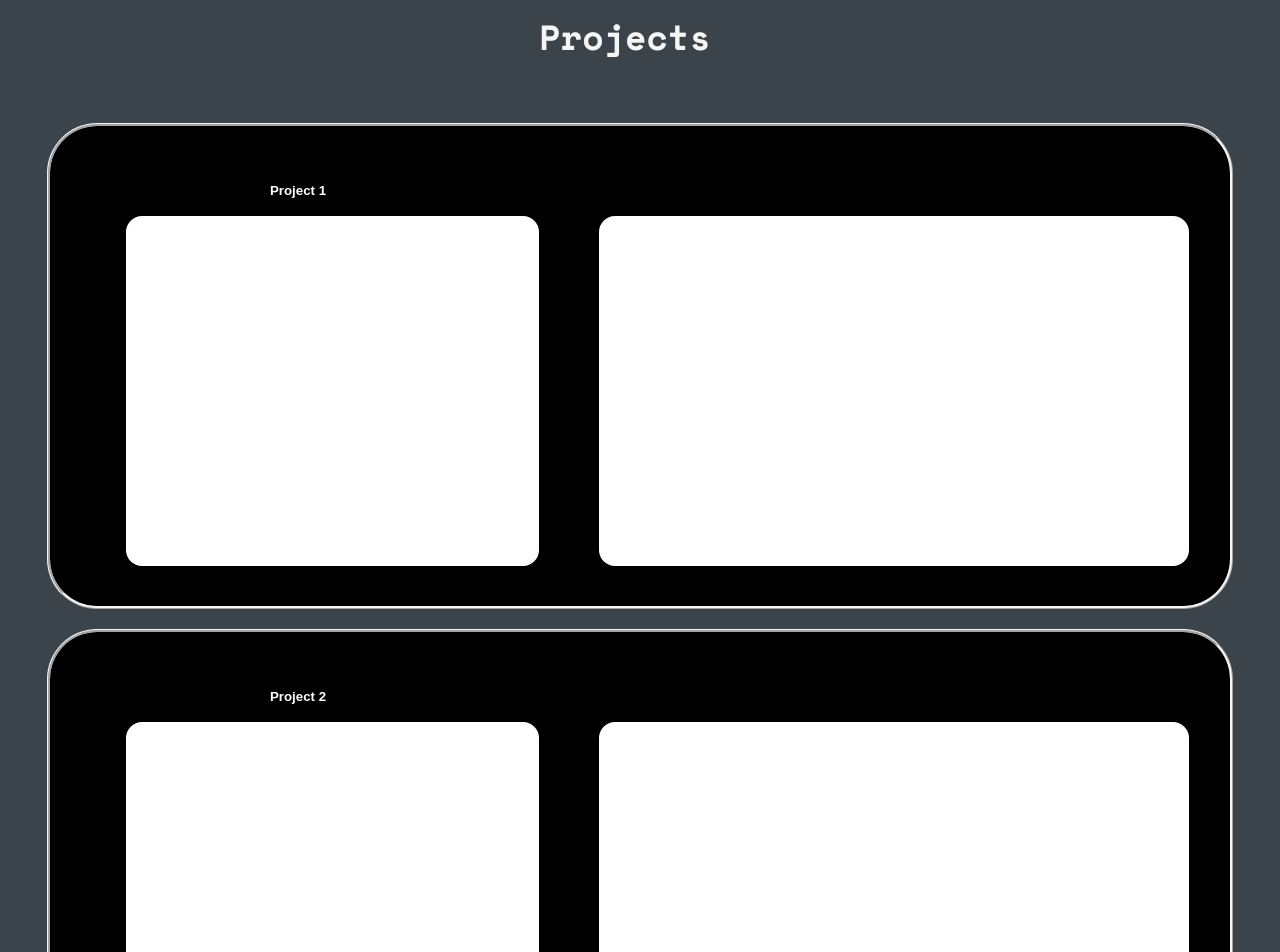
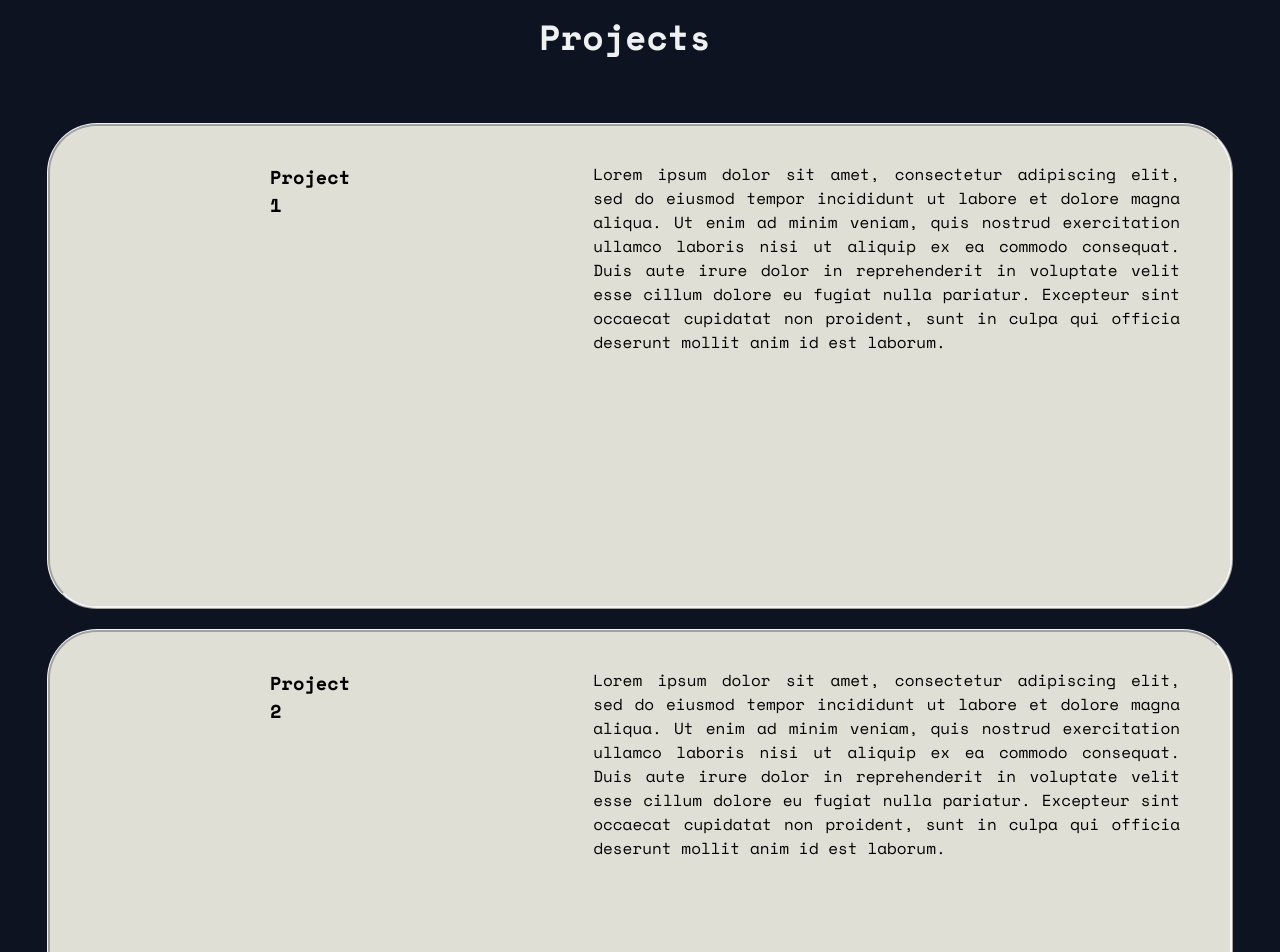
Before and after one commit to Macc-Mp/Myportfolio, a React (Vite) app in the folder Paule-Portfolio/: page / in a window 1280 px wide. Shown: the part 900-1852 px from the top of the page. Built offline with nearby package versions, Linux system fonts and the light colour scheme.

Commit message:
add text on project body (1)

```diff
--- a/Paule-Portfolio/src/components/ProjectsBody.jsx
+++ b/Paule-Portfolio/src/components/ProjectsBody.jsx
@@ -12,32 +12,41 @@ function ProjectsBody(){
         <h2>Projects</h2>
 
             <div className ='pj1'>
-                <h5>Project 1</h5>
+                <h3>Project 1</h3>
                 <div className='left-card'>
 
                 </div>
                 <div className='right-card'>
-                    <span></span>
+                    <span>
+                        <p>Lorem ipsum dolor sit amet, consectetur adipiscing elit, sed do eiusmod tempor incididunt ut labore et dolore magna aliqua.
+                            Ut enim ad minim veniam, quis nostrud exercitation ullamco laboris nisi ut aliquip ex ea commodo consequat. Duis aute irure dolor in reprehenderit in voluptate velit esse cillum dolore eu fugiat nulla pariatur. Excepteur sint occaecat cupidatat non proident, sunt in culpa qui officia deserunt mollit anim id est laborum. </p>
+                    </span>
             </div>
             </div>
 
             <div className ='pj2'>
-            <   h5>Project 2</h5>
+            <   h3>Project 2</h3>
                 <div className='left-card'>
 
                 </div>
                 <div className='right-card'>
-                    <span></span>
+                    <span>
+                    <p>Lorem ipsum dolor sit amet, consectetur adipiscing elit, sed do eiusmod tempor incididunt ut labore et dolore magna aliqua.
+                    Ut enim ad minim veniam, quis nostrud exercitation ullamco laboris nisi ut aliquip ex ea commodo consequat. Duis aute irure dolor in reprehenderit in voluptate velit esse cillum dolore eu fugiat nulla pariatur. Excepteur sint occaecat cupidatat non proident, sunt in culpa qui officia deserunt mollit anim id est laborum. </p>
+                    </span>
             </div>
             </div>
 
             <div className ='pj3'>
-                <h5>Project 3</h5>
+                <h3>Project 3</h3>
                 <div className='left-card'>
 
                 </div>
                 <div className='right-card'>
-                    <span></span>
+                    <span>
+                    <p>Lorem ipsum dolor sit amet, consectetur adipiscing elit, sed do eiusmod tempor incididunt ut labore et dolore magna aliqua.
+                    Ut enim ad minim veniam, quis nostrud exercitation ullamco laboris nisi ut aliquip ex ea commodo consequat. Duis aute irure dolor in reprehenderit in voluptate velit esse cillum dolore eu fugiat nulla pariatur. Excepteur sint occaecat cupidatat non proident, sunt in culpa qui officia deserunt mollit anim id est laborum. </p>
+                    </span>
             </div>
             </div>
 
--- a/Paule-Portfolio/src/css/Footer.css
+++ b/Paule-Portfolio/src/css/Footer.css
@@ -8,7 +8,7 @@ body, html {
 .footer {
     width: 100%; /* Full width of the viewport */
     height: 30vh; /* Set the height of the footer */
-    background-color: black; /* Background color for the footer */
+    background-color: #0d1321; /*Isabelline */
     margin-top: auto; /* Push the footer to the bottom */
     display: flex;
     justify-content: center; /* Center the button horizontally */
--- a/Paule-Portfolio/src/css/ProjectsBody.css
+++ b/Paule-Portfolio/src/css/ProjectsBody.css
@@ -5,7 +5,7 @@
     position: relative;
     height: auto;
     width: 100%; /* Full width of the viewport */
-    background-color: #3b444b; /* Background color for the footer */
+    background-color: #0d1321; /* Rich Black */
     margin-top: auto; /* Push the footer to the bottom */
 
     justify-content: flex-start; /* Center the button horizontally */
@@ -28,11 +28,36 @@
     bottom: 30px;
     left: -15px;
 
-    color: whitesmoke;
+    color: #eef0f2;
     font-family: "Space Mono", monospace;
     font-weight: 700;
     font-style: normal;
 
+}
+.ProjectsBody .pj1 h3,
+.ProjectsBody .pj2 h3,
+.ProjectsBody .pj3 h3{
+    color: black;
+    font-family: "Space Mono", monospace;
+    font-weight: 700;
+    font-style: normal;
+    position: relative;
+    bottom: 160px;
+    left: 220px;
+}
+
+.ProjectsBody .pj1 p,
+.ProjectsBody .pj2 p,
+.ProjectsBody .pj3 p{
+    color: black;
+    font-family: "Space Mono", monospace;
+    font-weight: 400;
+    font-style: normal;
+    position: relative;
+    bottom: 70px;
+    right: 50px;
+    text-align: justify;
+    line-height: 1.5;
 }
 
 .ProjectsBody .pj1 h5,
@@ -58,7 +83,7 @@
 .ProjectsBody .pj3 {
     position: relative;
     border-radius: 50px;
-    background-color: black;
+    background-color: #e0dfd5;
     border-style:ridge;
     border-color: whitesmoke;
     width: 100%;
@@ -74,7 +99,6 @@
 .ProjectsBody .pj3 .left-card{
     width: 35%;
     height: 100%;
-    background-color: white;
     border-radius: 1rem;
     text-align: center;
     align-items: center;
@@ -88,8 +112,8 @@
 .ProjectsBody .pj3 .right-card{
     width: 50%;
     height: 100%;
-    background-color: white;
-    border-radius: 1rem;
+
+    border-radius: 2rem;
     text-align: center;
     align-items: center;
 
--- a/Paule-Portfolio/src/css/Skills.css
+++ b/Paule-Portfolio/src/css/Skills.css
@@ -2,7 +2,7 @@
     position: relative;
     height: auto;
     width: 100%; /* Full width of the viewport */
-    background-color: steelblue  ; /* Background color for the footer */
+    background-color: #0d1321  ; /*Air force blue*/
     margin-top: auto; /* Push the footer to the bottom */
 
     justify-content: flex-start; /* Center the button horizontally */
```
